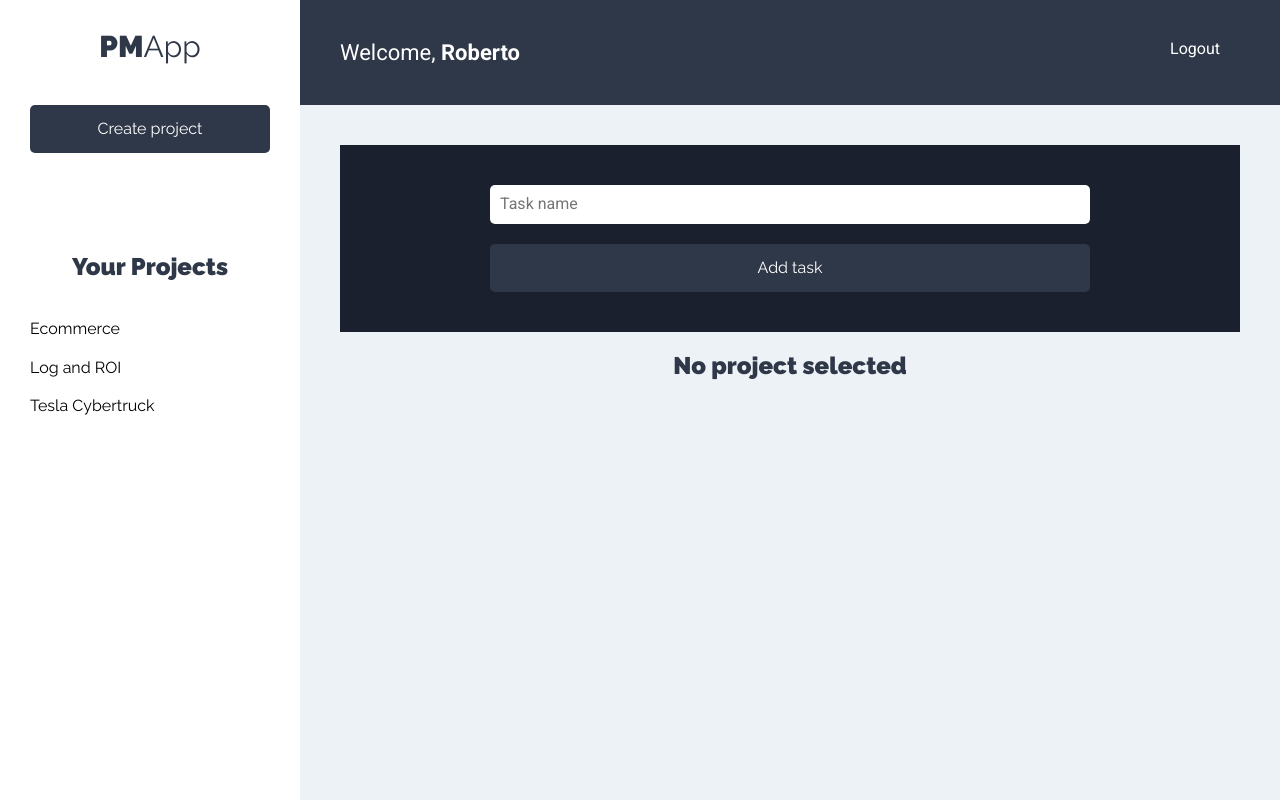
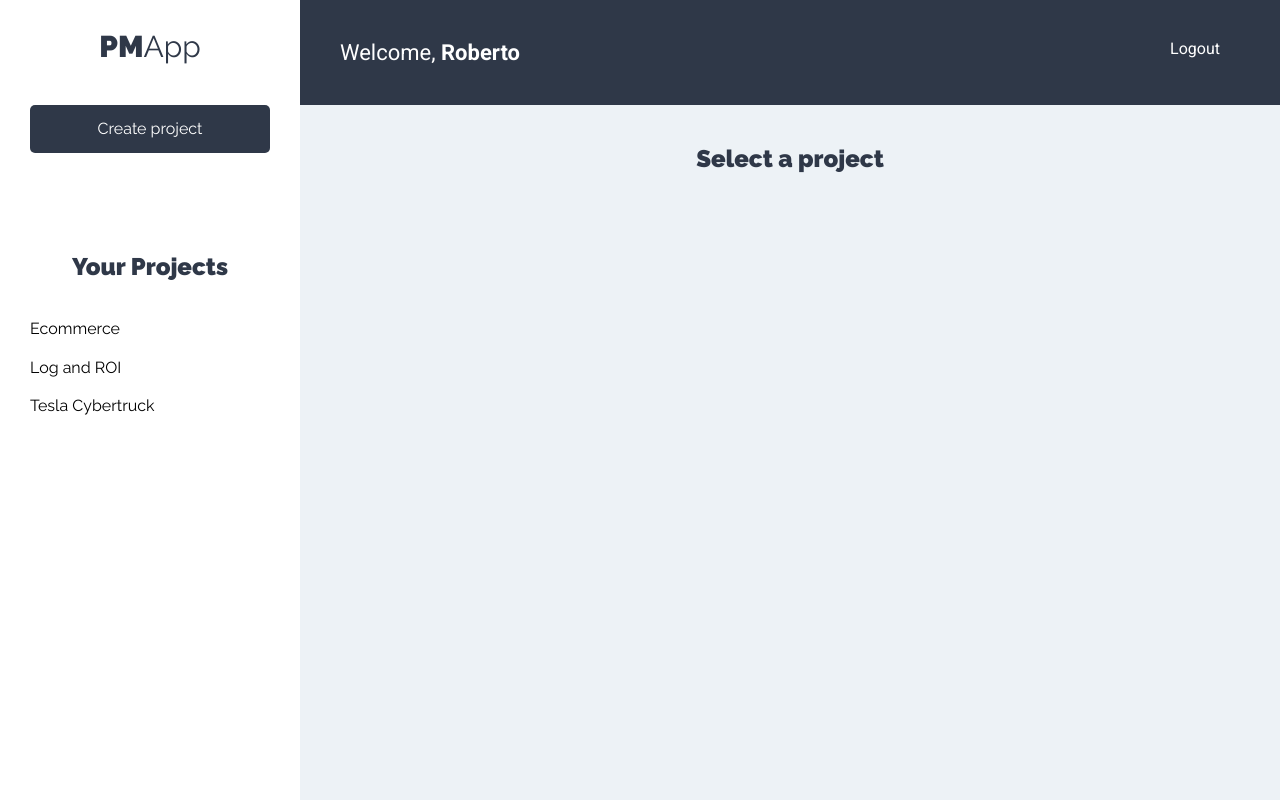
Before and after one commit to raw-brt/pm-app, a React (Create React App) app: page /projects in a window 1280 px wide. Built offline with nearby package versions, Linux system fonts and the light colour scheme.

Commit message:
All projects logic completed

```diff
--- a/src/components/projects/ProjectList.js
+++ b/src/components/projects/ProjectList.js
@@ -12,7 +12,7 @@ const ProjectList = () => {
   }, []);
 
   // Control project list
-  if (projects.length === 0) return null;
+  if (projects.length === 0) return <p>There are no projects yet</p>;
 
   return (
     <ul className='listado-proyectos'>
--- a/src/components/tasks/TaskForm.js
+++ b/src/components/tasks/TaskForm.js
@@ -1,9 +1,14 @@
-import React, { useState } from 'react';
+import React, { useState, useContext } from 'react';
+import projectContext from '../../context/projects/projectContext';
 
 const TaskForm = () => {
+  const projectsContext = useContext(projectContext);
+  const { actualProject } = projectsContext;
   const [task, setTask] = useState({
     name: ''
   });
+
+  if (!actualProject) return null;
 
   const { name } = task;
 
--- a/src/components/tasks/TaskList.js
+++ b/src/components/tasks/TaskList.js
@@ -4,7 +4,10 @@ import projectContext from '../../context/projects/projectContext';
 
 const TaskList = () => {
   const projectsContext = useContext(projectContext);
-  const { actualProject } = projectsContext;
+  const { actualProject, deleteProject } = projectsContext;
+
+  if (!actualProject) return <h2>Select a project</h2>;
+  const [project] = actualProject;
 
   const projectTasks = [
     {id: 1, name: 'Choose platform', status: true },
@@ -13,10 +16,14 @@ const TaskList = () => {
     {id: 4, name: 'First version', status: false }
   ];
 
+  const handleDeleteProject = () => {
+    deleteProject(project.id);
+  };
+
   return (
     <Fragment>
         {actualProject === null
-          ? <h2>No project selected</h2>
+          ? <h2>Select one project in the sidebar</h2>
           : (
               <Fragment>
                 <h2>{actualProject[0].name}</h2>
@@ -29,6 +36,7 @@ const TaskList = () => {
                 <button
                   type='button'
                   className='btn btn-eliminar'
+                  onClick={() => handleDeleteProject()}
                 >
                   Delete project &times;
                 </button>
--- a/src/context/projects/projectReducer.js
+++ b/src/context/projects/projectReducer.js
@@ -3,7 +3,8 @@ import {
   GET_PROJECTS,
   ADD_PROJECT,
   VALIDATE_PROJECT_FORM,
-  ACTUAL_PROJECT
+  ACTUAL_PROJECT,
+  DELETE_PROJECT
 } from "../../types";
 
 export default (state, action) => {
@@ -35,6 +36,12 @@ export default (state, action) => {
         ...state,
         actualProject: state.projects.filter(project => project.id === action.payload)
       };
+    case DELETE_PROJECT:
+      return {
+        ...state,
+        projects: state.projects.filter(project => project.id !== action.payload),
+        actualProject: null
+      };
     default:
       return state;
   }
--- a/src/context/projects/projectState.js
+++ b/src/context/projects/projectState.js
@@ -6,13 +6,13 @@ import {
   GET_PROJECTS,
   ADD_PROJECT,
   VALIDATE_PROJECT_FORM,
-  ACTUAL_PROJECT
+  ACTUAL_PROJECT,
+  DELETE_PROJECT
 } from "../../types";
 import { v4 as uuid } from "uuid";
 
 const ProjectState = (props) => {
-  // Dummy content to test
-  const projects = [
+  const projects = [                        // Dummy content to test
     { id: 1, name: "Ecommerce" },
     { id: 2, name: "Log and ROI" },
     { id: 3, name: "Tesla Cybertruck" },
@@ -56,9 +56,16 @@ const ProjectState = (props) => {
     });
   };
 
-  const handleActualProject = projectId => {
+  const handleActualProject = projectId => {    // Handle selected project
     dispatch({
       type: ACTUAL_PROJECT,
+      payload: projectId
+    });
+  };
+
+  const deleteProject = projectId => {    // Delete project
+    dispatch({
+      type: DELETE_PROJECT,
       payload: projectId
     });
   };
@@ -76,7 +83,8 @@ const ProjectState = (props) => {
         getProjects,
         addProject,
         handleFormError,
-        handleActualProject
+        handleActualProject,
+        deleteProject
       }}
     >
       {props.children}
--- a/src/types/index.js
+++ b/src/types/index.js
@@ -1,6 +1,9 @@
-// Project actions
+// Project actions that imply state changes
 export const TOGGLE_PROJECT_FORM = 'TOGGLE_PROJECT_FORM';
 export const GET_PROJECTS = 'GET_PROJECTS';
 export const ADD_PROJECT = 'ADD_PROJECT';
 export const VALIDATE_PROJECT_FORM = 'VALIDATE_PROJECT_FORM';
 export const ACTUAL_PROJECT = 'ACTUAL_PROJECT';
+export const DELETE_PROJECT = 'DELETE_PROJECT';
+
+// Task actions that imply state changes
```
